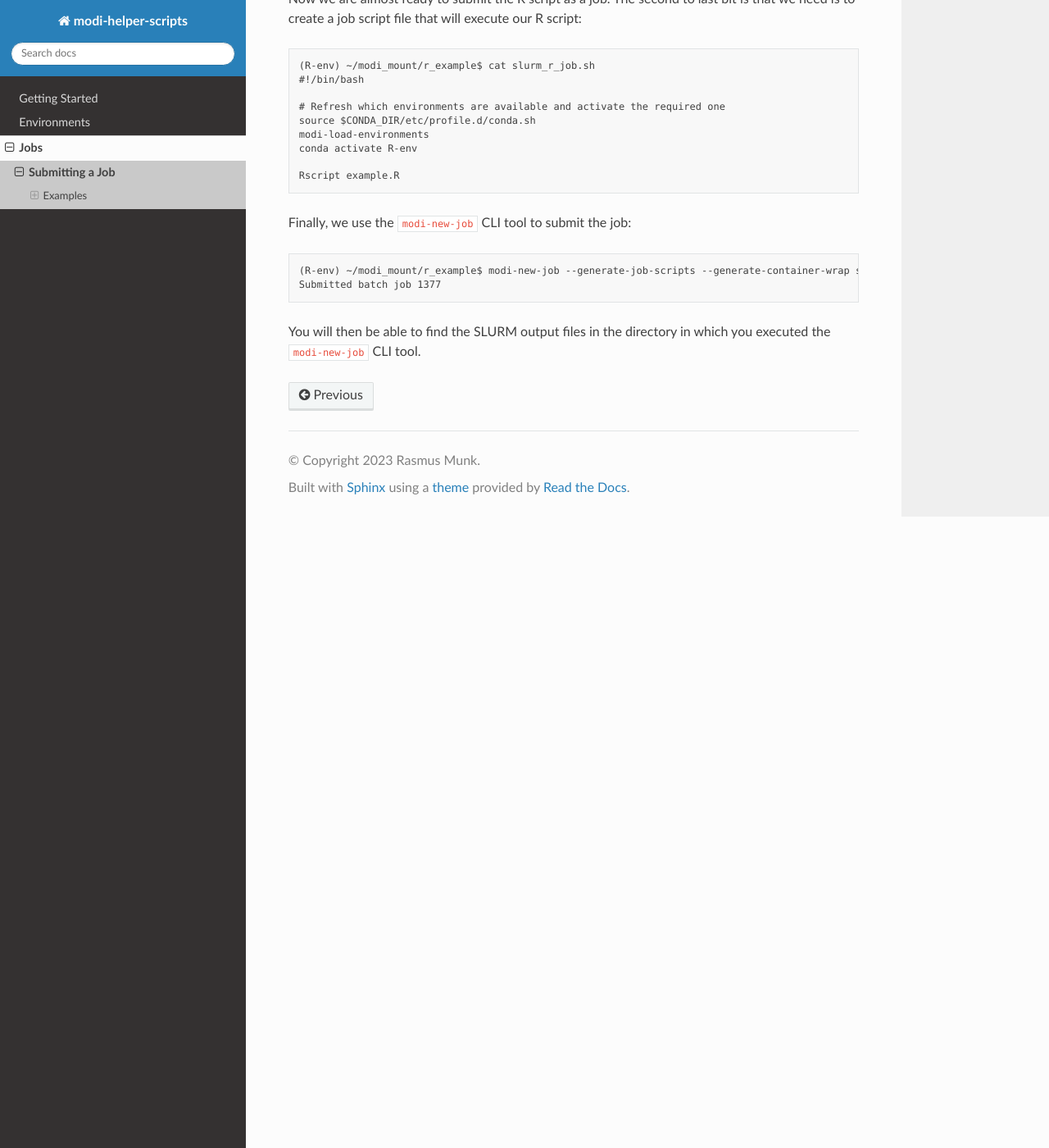
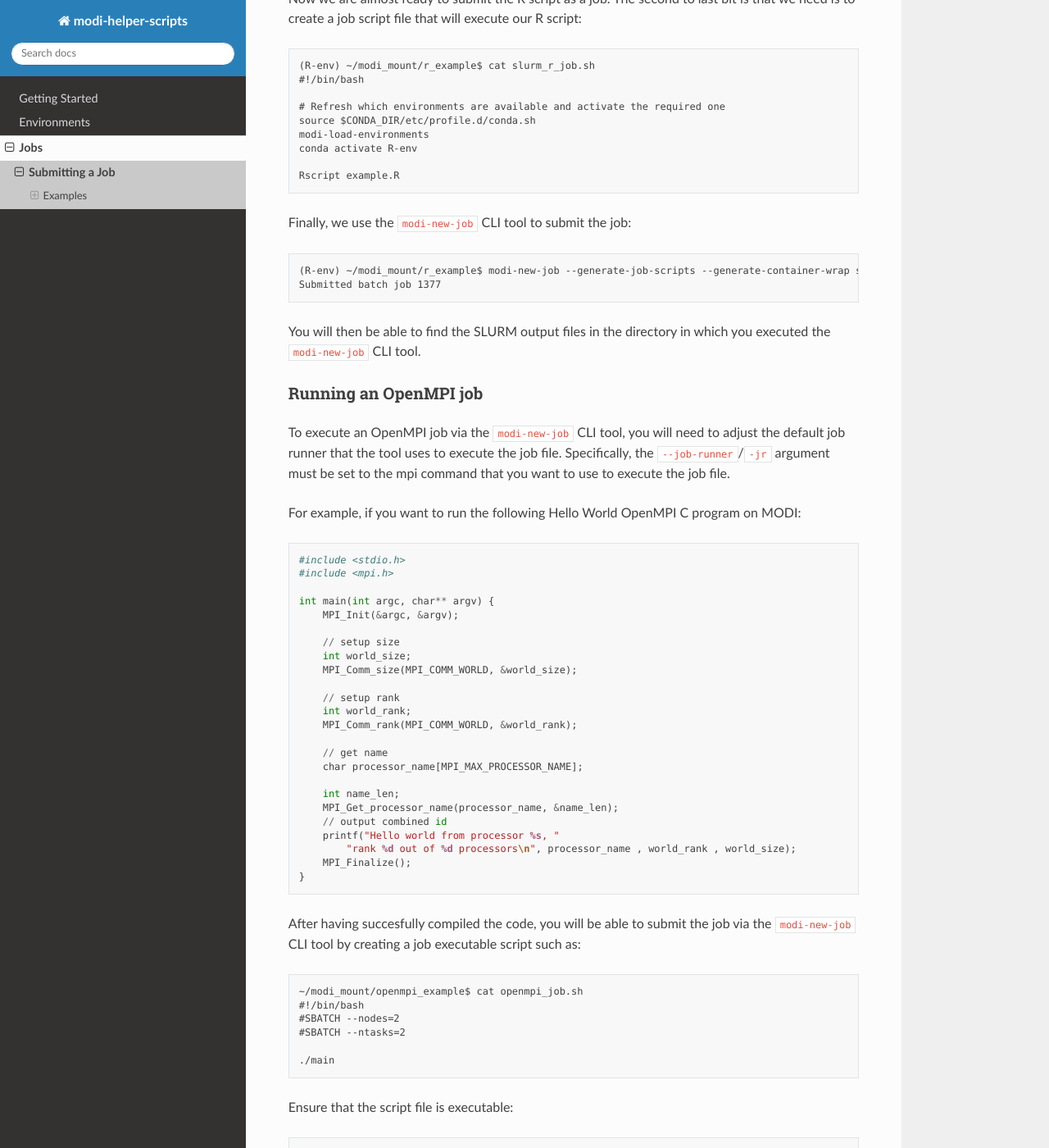
Before and after one commit to ucphhpc/modi-helper-scripts, a Sphinx documentation site: the page built from docs/sections/jobs/new.rst, in a window 1280 px wide and 1400 px high, scrolled down 3725 px. Shown: the whole window at 82% size. Built offline with Sphinx 7.4.7 and the Read the Docs theme 2.0.0, drawn with Linux system fonts in a browser that asks for light colours; some of the changed text lies outside the part shown.

Commit message:
Adjust the container_runner to be a generic job-runner argument that can be used both for regular and container jobs. Also update the docs to include an OpenMPI example on how to use it

```diff
--- a/docs/sections/jobs/new.rst
+++ b/docs/sections/jobs/new.rst
@@ -167,3 +167,61 @@ Finally, we use the ``modi-new-job`` CLI tool to submit the job::
     Submitted batch job 1377
 
 You will then be able to find the SLURM output files in the directory in which you executed the ``modi-new-job`` CLI tool.
+
+
+Running an OpenMPI job
+~~~~~~~~~~~~~~~~~~~~~~
+
+To execute an OpenMPI job via the ``modi-new-job`` CLI tool, you will need to adjust the default job runner that the tool uses to execute the job file.
+Specifically, the ``--job-runner``/``-jr`` argument must be set to the mpi command that you want to use to execute the job file.
+
+For example, if you want to run the following Hello World OpenMPI C program on MODI::
+
+        #include <stdio.h>
+        #include <mpi.h>
+
+        int main(int argc, char** argv) {
+            MPI_Init(&argc, &argv);
+
+            // setup size
+            int world_size;
+            MPI_Comm_size(MPI_COMM_WORLD, &world_size);
+
+            // setup rank
+            int world_rank;
+            MPI_Comm_rank(MPI_COMM_WORLD, &world_rank);
+
+            // get name
+            char processor_name[MPI_MAX_PROCESSOR_NAME];
+
+            int name_len;
+            MPI_Get_processor_name(processor_name, &name_len);
+            // output combined id
+            printf("Hello world from processor %s, "
+                "rank %d out of %d processors\n", processor_name , world_rank , world_size);
+            MPI_Finalize();
+        }
+
+After having succesfully compiled the code, you will be able to submit the job via the ``modi-new-job`` CLI tool by creating
+a job executable script such as::
+
+    ~/modi_mount/openmpi_example$ cat openmpi_job.sh
+    #!/bin/bash
+    #SBATCH --nodes=2
+    #SBATCH --ntasks=2
+
+    ./main
+
+Ensure that the script file is executable::
+
+    ~/modi_mount/openmpi_example$ chmod +x openmpi_job.sh
+
+And then finally submit the job to the SLURM sbatch queue via the ``modi-new-job`` CLI tool::
+
+    ~/modi_mount/openmpi_example$ modi-new-job --job-runner mpirun --generate-job-scripts --generate-container-wrap openmpi_job.sh
+    Submitted batch job 1278
+
+You can also use the short form of these arguments to achive the same result:::
+
+    ~/modi_mount/openmpi_example$ modi-new-job -jr mpirun -gjs -gcw openmpi_job.sh
+    Submitted batch job 1279
```
Also changed, not shown: 3 other files.
